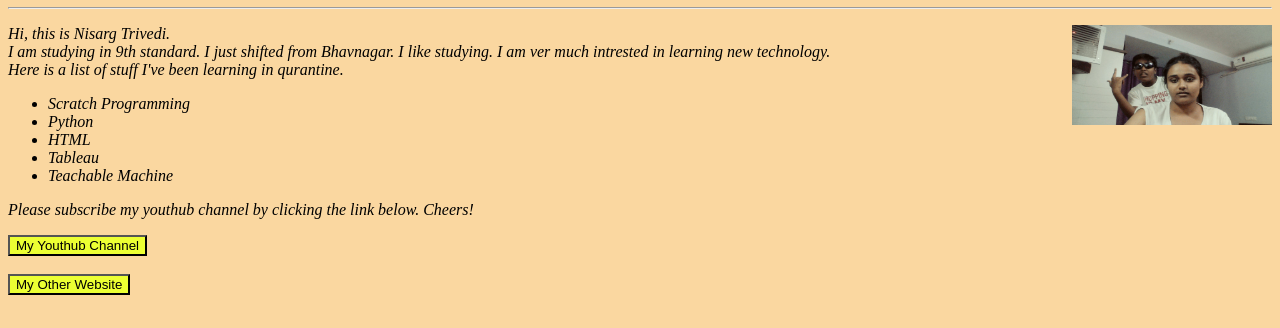
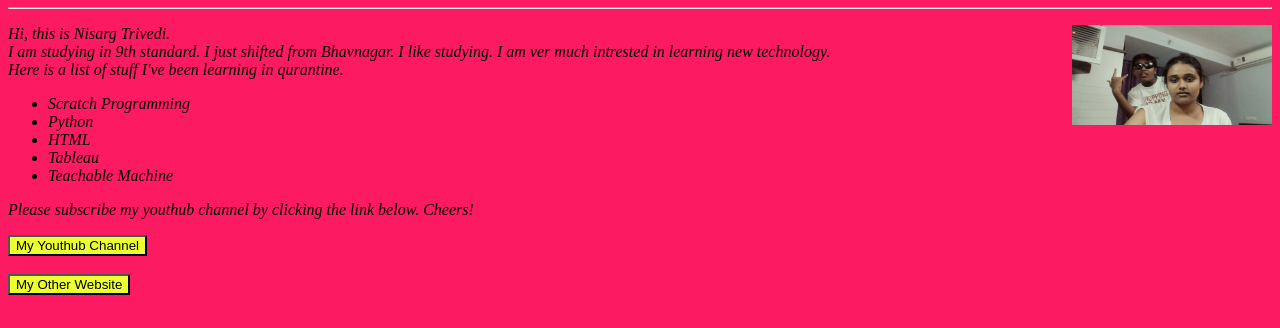
Before and after one commit to NT1906/NT1906.github.io, a plain HTML site: page index.html in a window 1280 px wide. Shown: the part 108-436 px from the top of the page. Drawn offline with Linux system fonts and the light colour scheme.

Commit message:
Update index.html

```diff
--- a/index.html
+++ b/index.html
@@ -5,7 +5,7 @@
 			NKT
 		</title>
 	</head>
-	<body style="background-color:#FAD7A0">
+	<body style="background-color:#FC1B63">
 		<h1 align="center" style="color: red;" >
 
 			Nisarg Trivedi
```
